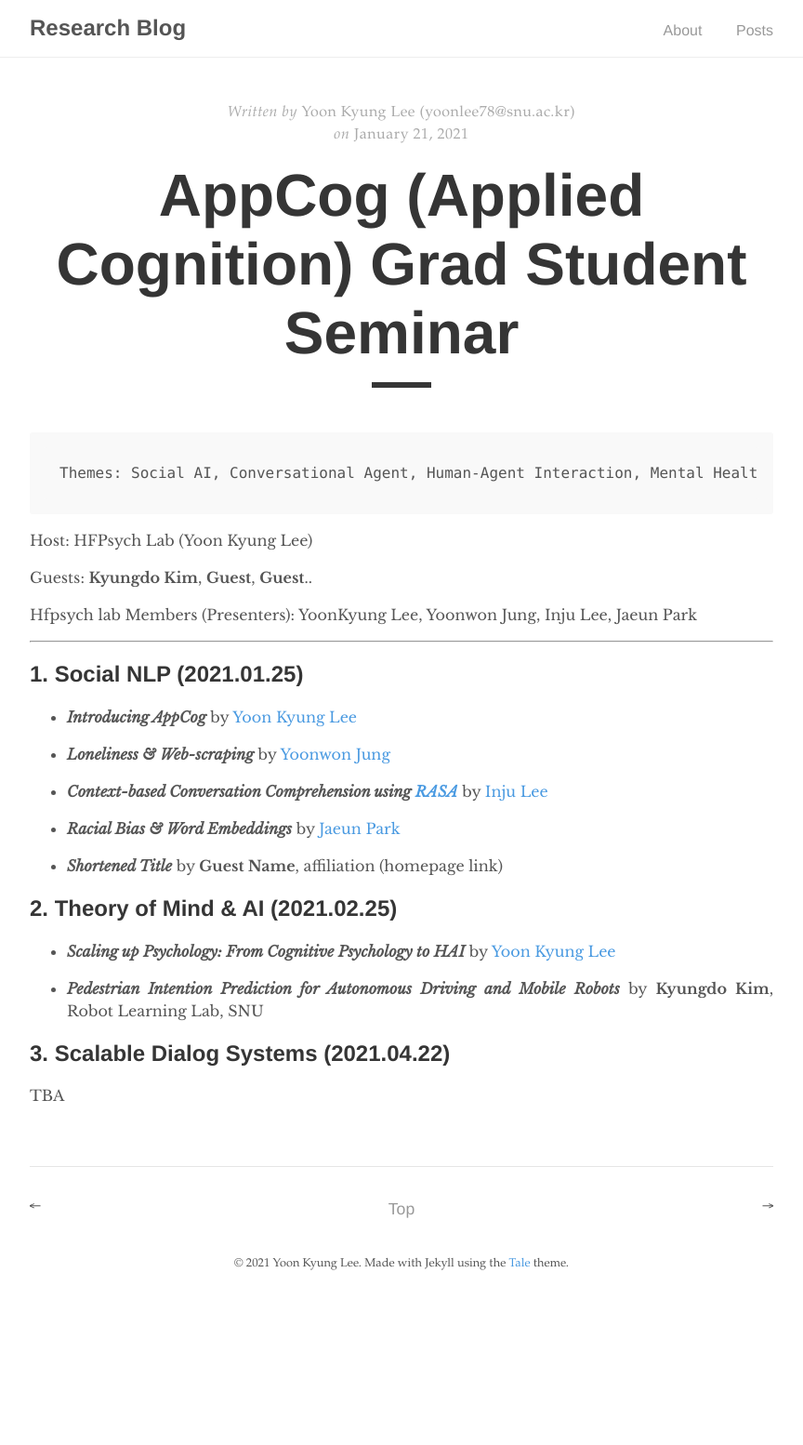
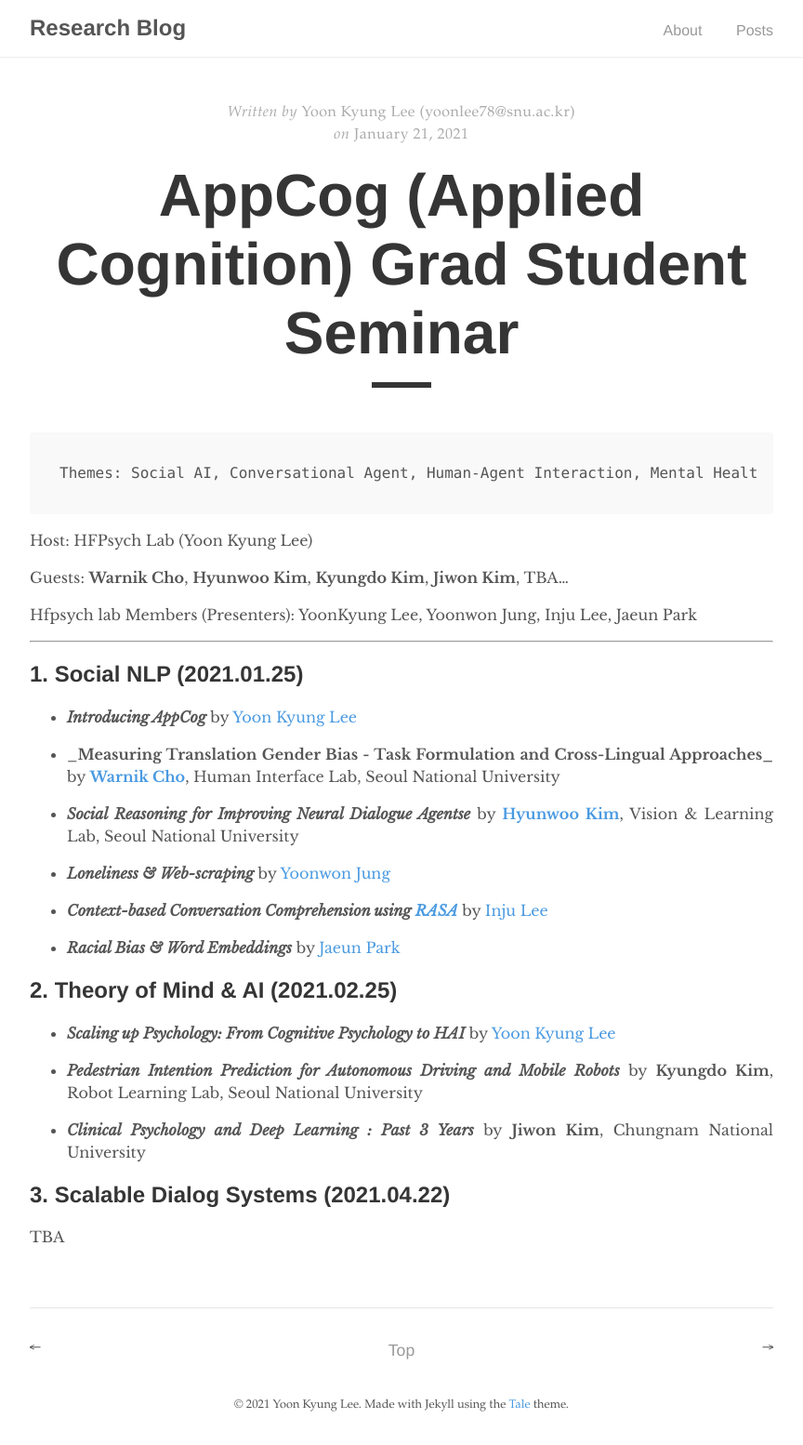
Before and after one commit to humanfactorspsych/blog, a Jekyll site: the page built from _posts/2021-01-21-appcog.md, in a window 1280 px wide. Shown: the whole page at 93% size, without its empty margins (208-1072 px from the left). Built offline with Jekyll 4.4.1, drawn with Linux system fonts in a browser that asks for light colours; before the commit the page ends 1402 px from its top, so only the background shows below that.

Commit message:
Update 2021-01-21-appcog.md

```diff
--- a/_posts/2021-01-21-appcog.md
+++ b/_posts/2021-01-21-appcog.md
@@ -8,7 +8,7 @@ author: "Yoon Kyung Lee (yoonlee78@snu.ac.kr)"
 
 Host: HFPsych Lab (Yoon Kyung Lee) <br>
 
-Guests: **Kyungdo Kim**, **Guest**, **Guest**.. <br>
+Guests: **Warnik Cho**, **Hyunwoo Kim**, **Kyungdo Kim**, **Jiwon Kim**, TBA... <br>
 
 Hfpsych lab Members (Presenters): YoonKyung Lee, Yoonwon Jung, Inju Lee, Jaeun Park <br>
 
@@ -16,7 +16,11 @@ Hfpsych lab Members (Presenters): YoonKyung Lee, Yoonwon Jung, Inju Lee, Jaeun P
 
 ## 1. Social NLP (2021.01.25)
 
-- _**Introducing AppCog**_ by [Yoon Kyung Lee]()
+- _**Introducing AppCog**_ by [Yoon Kyung Lee](yoonlee78.github.io/about)
+
+- _**Measuring Translation Gender Bias - Task Formulation and Cross-Lingual Approaches_** by **[Warnik Cho](https://sites.google.com/site/warnikchow/home)**, Human Interface Lab, Seoul National University
+
+-  _**Social Reasoning for Improving Neural Dialogue Agentse**_ by **[Hyunwoo Kim](https://hyunw.kim/)**, Vision & Learning Lab, Seoul National University
 
 - _**Loneliness & Web-scraping**_ by [Yoonwon Jung](http://hfpsych.snu.ac.kr/Portfolio/portfolio_YoonwonJung.html)
 
@@ -24,14 +28,15 @@ Hfpsych lab Members (Presenters): YoonKyung Lee, Yoonwon Jung, Inju Lee, Jaeun P
 
 - _**Racial Bias & Word Embeddings**_ by [Jaeun Park](http://hfpsych.snu.ac.kr/Portfolio/portfolio_JaeEunPark.html)
 
--  _**Shortened Title**_ by **Guest Name**, affiliation (homepage link)
 
 
 ## 2. Theory of Mind & AI (2021.02.25)
 
 - _**Scaling up Psychology: From Cognitive Psychology to HAI**_ by [Yoon Kyung Lee](yoonlee78.github.io/about)
 
-- _**Pedestrian Intention Prediction for Autonomous Driving and Mobile Robots**_ by **Kyungdo Kim**, Robot Learning Lab, SNU
+- _**Pedestrian Intention Prediction for Autonomous Driving and Mobile Robots**_ by **Kyungdo Kim**, Robot Learning Lab, Seoul National University
+
+- **_Clinical Psychology and Deep Learning : Past 3 Years_** by **Jiwon Kim**, Chungnam National University
 
 
 ## 3. Scalable Dialog Systems (2021.04.22)
```
